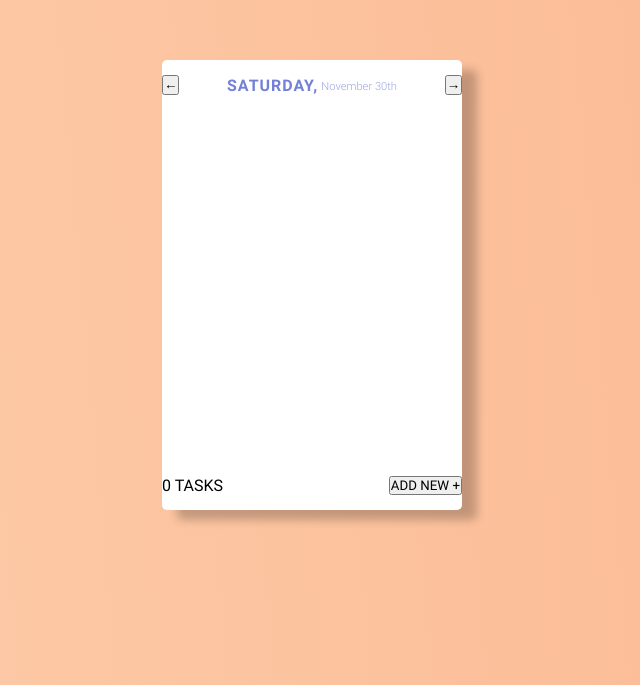
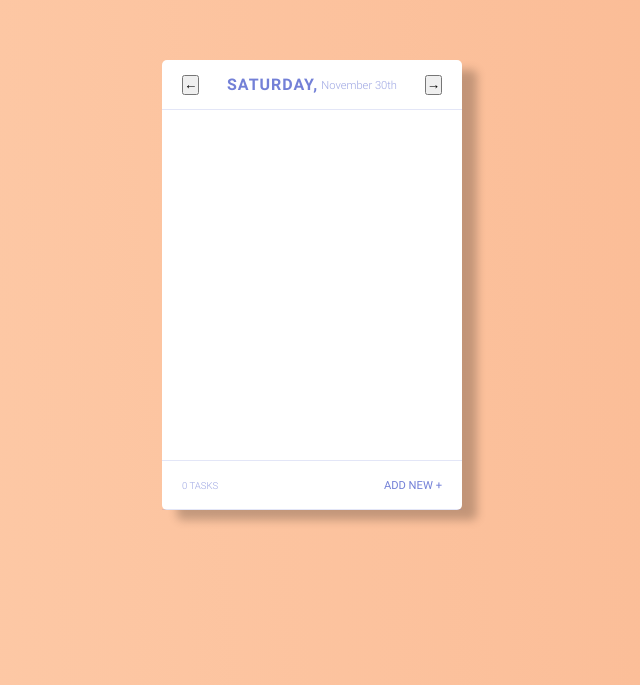
Before and after one commit to Qwertymegaforce/advanced_todolist, a website with bundled scripts: page index.html in a window 1280 px wide. Shown: the part 115-800 px from the top of the page, without its empty margins (328-968 px from the left). Built offline with nearby package versions, Linux system fonts and the light colour scheme.

Commit message:
Provided additional styling on header and footer

```diff
--- a/styles/base.css
+++ b/styles/base.css
@@ -3,12 +3,17 @@
     padding: 0;
     margin: 0;
     font-family: "Roboto";
-    --pink-color: rgb(115, 128, 215);
-    --faded-pink-color: rgba(115, 128, 215, 0.7)
+    --purple-color: rgb(115, 128, 215);
+    --faded-purple-color: rgba(115, 128, 215, 0.7);
+    --super-faded-purple-color: rgba(115, 128, 215, 0.2)
 }
 
 html, body, .main_wrapper {
     height: 100%;
+}
+
+button:hover {
+    cursor: pointer;
 }
 
 .f-row {
--- a/styles/todosheet.css
+++ b/styles/todosheet.css
@@ -16,6 +16,7 @@
 }
 
 .date_navigation, .counter_addtask{
+    border-bottom: 1px solid var(--super-faded-purple-color);
     height: 50px;
     align-items: center;
     justify-content: space-between;
@@ -28,16 +29,42 @@
 
 .nav_day_of_week{
     font-family: "RobotoBold";
-    color: var(--pink-color);
+    color: var(--purple-color);
     letter-spacing: 1px;
 }
 
+.nav_date_and_month, .taskcounter, .addtask_button {
+    display: inline-block;
+    font-family: "RobotoLight";
+    color: var(--faded-purple-color);
+}
+
+.nav_date_and_month, .addtask_button{
+    font-size: 0.7rem;
+}
 
 .nav_date_and_month{
-    display: inline-block;
-    font-family: "RobotoLight";
-    font-size: 0.7rem;
     margin-top: 2px;
-    color: var(--faded-pink-color);
     font-weight: 400;
 }
+
+.taskcounter{
+    font-size: 0.6rem;
+}
+
+.addtask_button{
+    font-family: "Roboto";
+    background-color: transparent;
+    border: none;
+    color: var(--purple-color);
+}
+
+
+.counter_addtask{
+    border-top: 1px solid var(--super-faded-purple-color);
+}
+
+
+.date_navigation, .counter_addtask {
+    padding: 0px 20px;
+}
```
